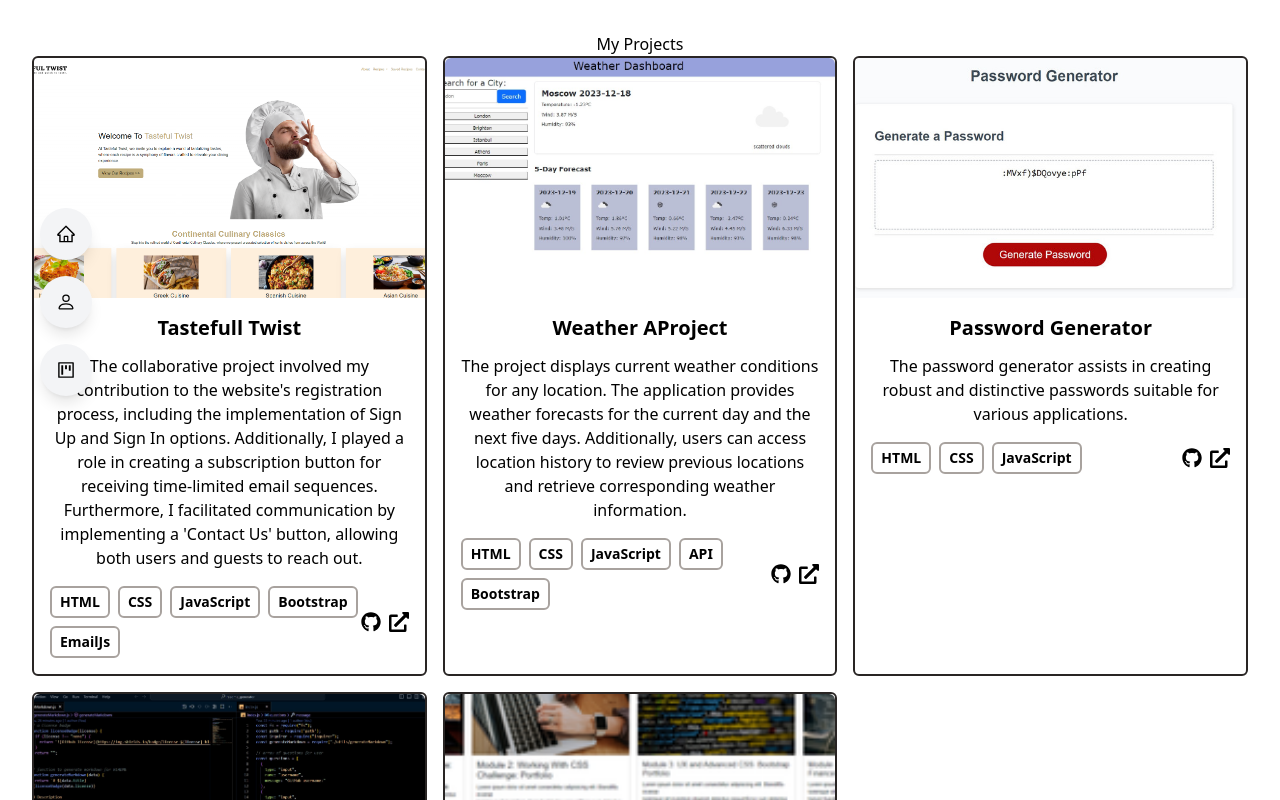
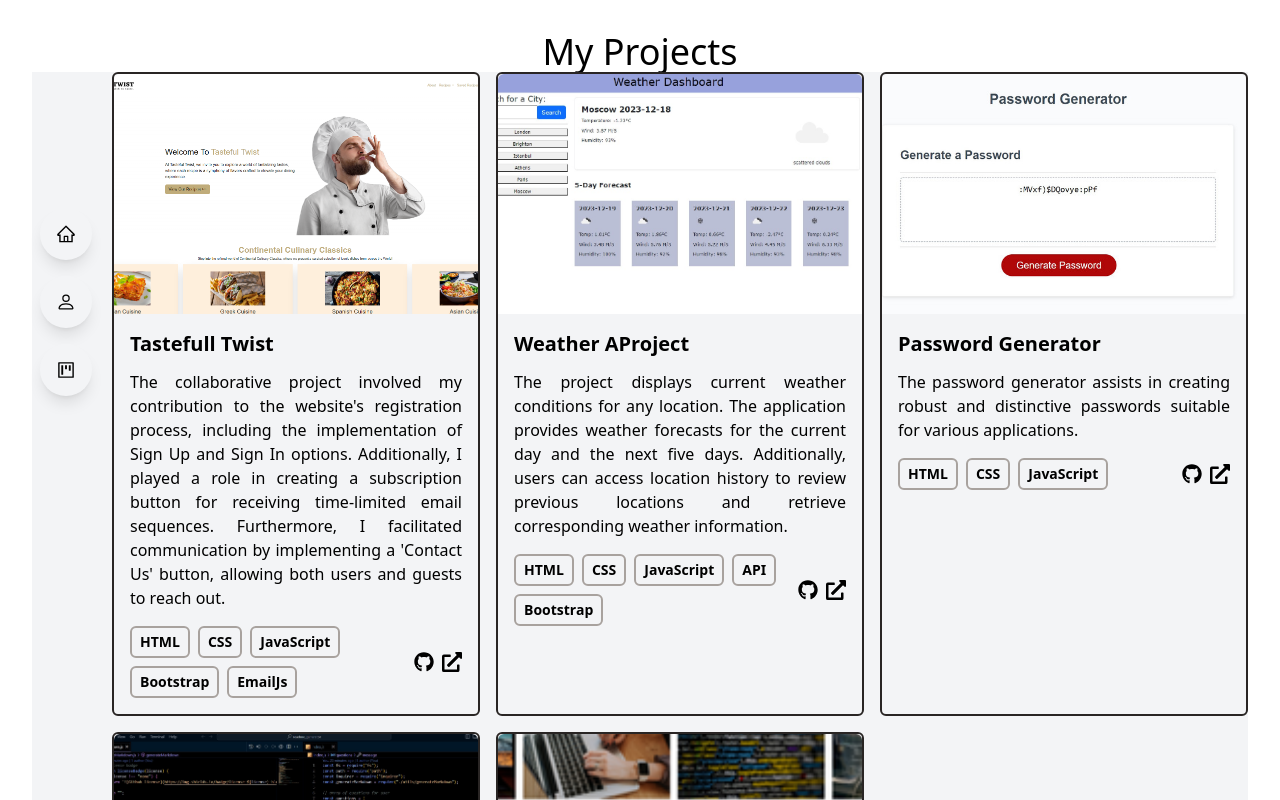
Before and after one commit to tigerkaplan/HusniyeErparunWebPortfolio, a React (Vite) app: page /projects in a window 1280 px wide. Shown: the top 800 px of the page. Built offline with nearby package versions, Linux system fonts and the light colour scheme.

Commit message:
background color added

```diff
--- a/src/pages/Projects.jsx
+++ b/src/pages/Projects.jsx
@@ -4,11 +4,12 @@ import projectsData from '../Data/projects.json';
 function Projects() {
   return (
     <section>
+
       <div>
-        <h1>My <span>Projects</span></h1>
+        <h1 className='text-4xl text-bold'>My <span  className='text-4xl text-bold'>Projects</span></h1>
       </div>
-      <div className="flex flex-col md:flex-row items-center justify-center">
-        <div className="grid grid-cols-1 md:grid-cols-2 lg:grid-cols-3 gap-4">
+      <div className="flex flex-col pl-20 md:flex-row text-justify  bg-gray-100 justify-center ">
+               <div className="grid grid-cols-1 md:grid-cols-2 lg:grid-cols-3 gap-4">
           {projectsData.map((project) => (
             <ProjectsItem
               key={project.id}
```
